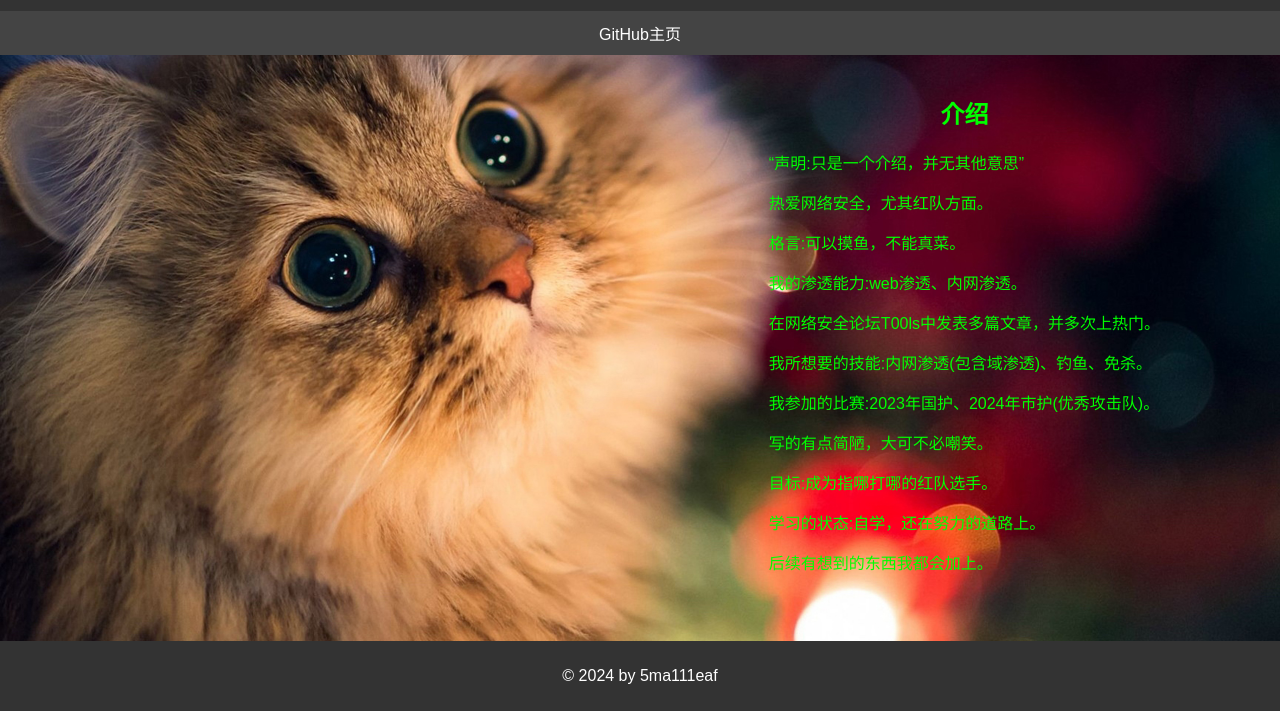
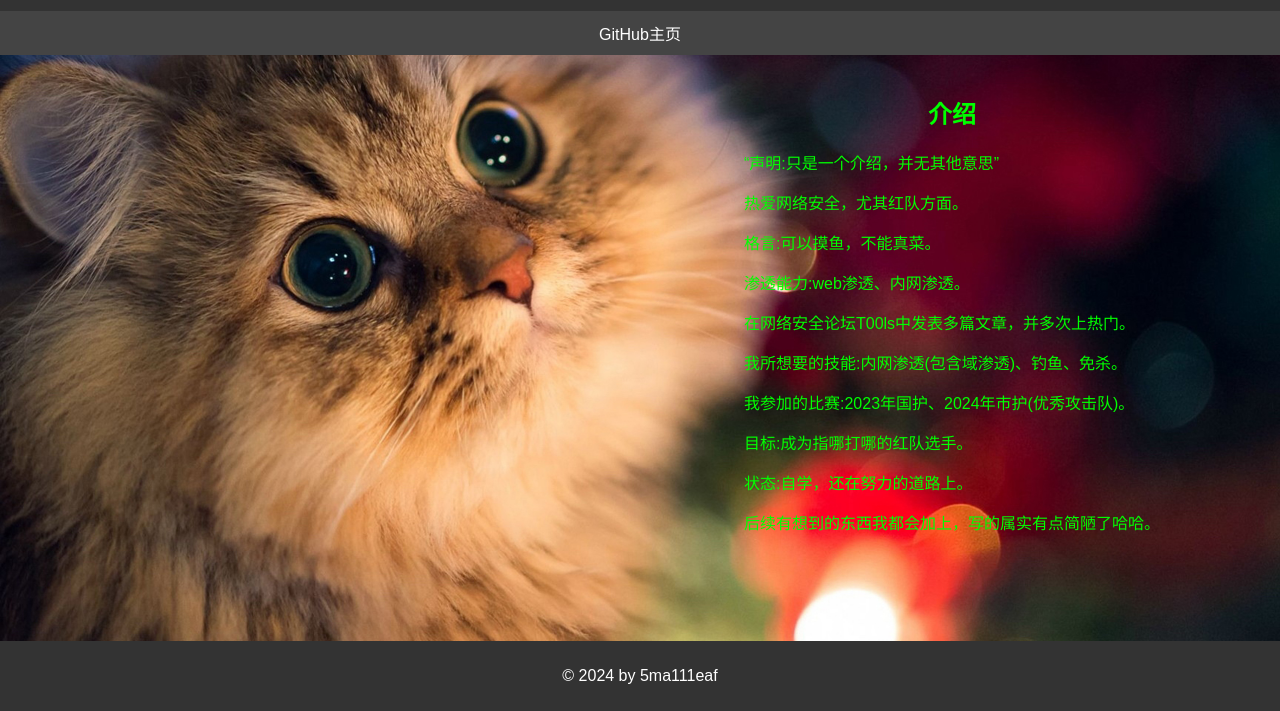
Before and after one commit to 5ma111eaf/5ma111eaf.github.io, a plain HTML site: page index.html in a window 1280 px wide. Shown: the part 89-800 px from the top of the page. Drawn offline with Linux system fonts and the light colour scheme.

Commit message:
Update index.html

```diff
--- a/index.html
+++ b/index.html
@@ -75,14 +75,13 @@
             <p>“声明:只是一个介绍，并无其他意思”</p>
             <p>热爱网络安全，尤其红队方面。</p>
             <p>格言:可以摸鱼，不能真菜。</p>
-            <p>我的渗透能力:web渗透、内网渗透。</p>
+            <p>渗透能力:web渗透、内网渗透。</p>
             <p>在网络安全论坛T00ls中发表多篇文章，并多次上热门。</p>
             <p>我所想要的技能:内网渗透(包含域渗透)、钓鱼、免杀。</p>
             <p>我参加的比赛:2023年国护、2024年市护(优秀攻击队)。</p>
-            <p>写的有点简陋，大可不必嘲笑。</p>
             <p>目标:成为指哪打哪的红队选手。</p>
-            <p>学习的状态:自学，还在努力的道路上。</p>
-            <p>后续有想到的东西我都会加上。</p>
+            <p>状态:自学，还在努力的道路上。</p>
+            <p>后续有想到的东西我都会加上，写的属实有点简陋了哈哈。</p>
         </centert>
     </section>
 </main>
```
